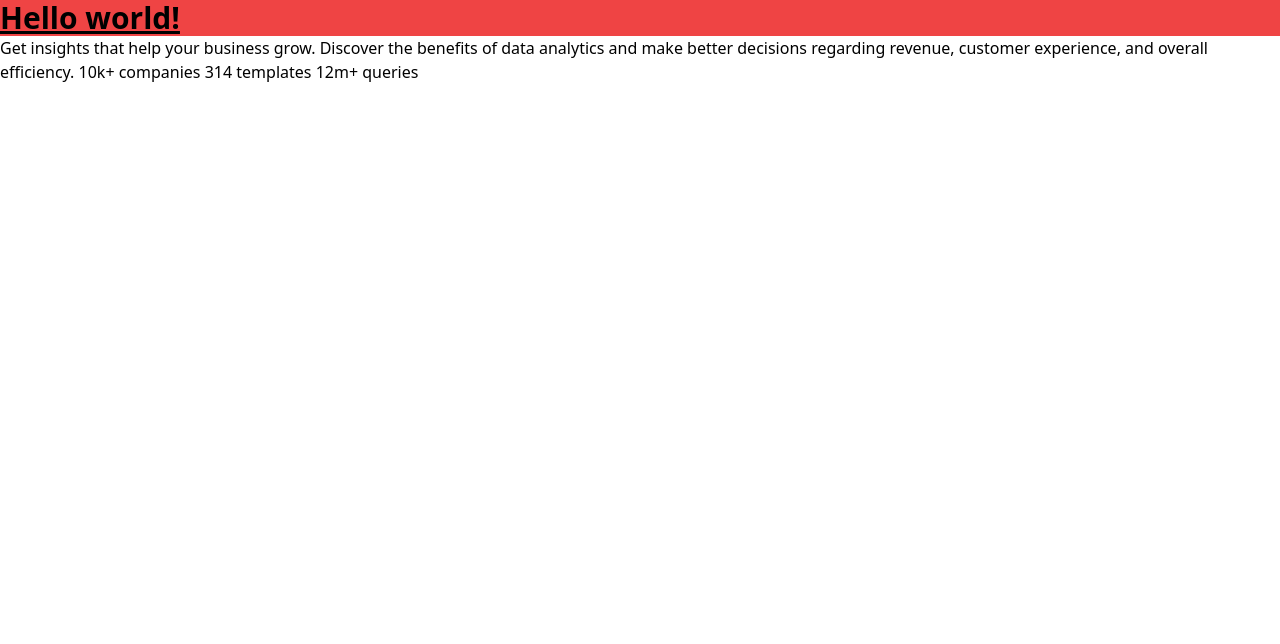
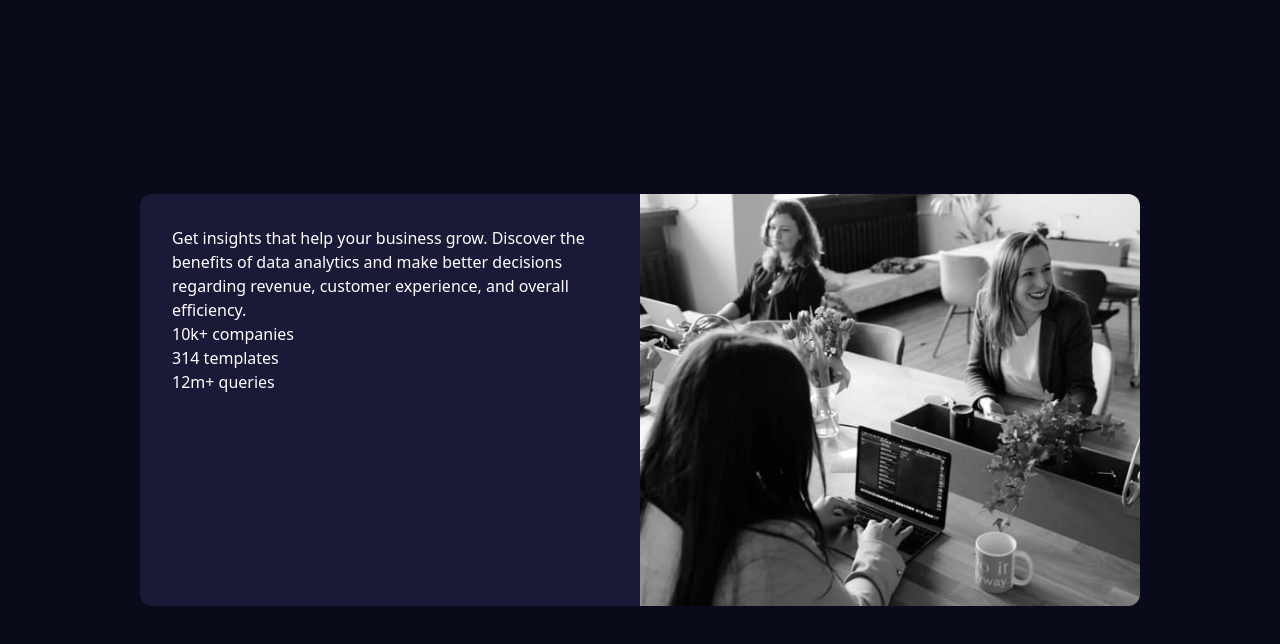
Before and after one commit to jessicaArvizu/FEpractice_Stats-Preview-Card-Component, a website built with Vite: page index.html in a window 1280 px wide. Built offline with nearby package versions, Linux system fonts and the light colour scheme.

Commit message:
Card base

```diff
--- a/index.html
+++ b/index.html
@@ -6,24 +6,33 @@
   <link rel="icon" type="image/svg+xml" href="./public/favicon-32x32.png" />
   <meta name="viewport" content="width=device-width, initial-scale=1.0" />
   <title>Frontend Mentor | Stats preview card component</title>
+  <link rel="preconnect" href="https://fonts.googleapis.com">
+  <link rel="preconnect" href="https://fonts.gstatic.com" crossorigin>
+  <link href="https://fonts.googleapis.com/css2?family=Inter:wght@100..900&display=swap" rel="stylesheet">
+  <link
+    href="https://fonts.googleapis.com/css2?family=Inter:wght@100..900&family=Lexend+Deca:wght@100..900&display=swap"
+    rel="stylesheet">
 </head>
 
-<body>
+<body class="bg-very-dark-blue w-screen h-screen">
 
-  <main>
-    <h1 class="text-3xl font-bold underline bg-red-500">
-      Hello world!
-    </h1>
-
-    Get insights that help your business grow.
-
-    Discover the benefits of data analytics and make better decisions regarding revenue, customer
-    experience, and overall efficiency.
-
-    10k+ companies
-    314 templates
-    12m+ queries
-
+  <main class="h-screen flex items-center justify-center text-t-white">
+    <div class="flex flex-col w-[1000px] lg:flex-row bg-dark-desaturated-blue rounded-xl	overflow-hidden">
+      <div class="lg:w-1/2 lg:order-2">
+        <img src="public/image-header-desktop.jpg" alt="Header Image">
+      </div>
+      <div class="lg:w-1/2 p-8 lg:order-1">
+        <p>
+          Get insights that help your business grow. Discover the benefits of data analytics and make better decisions
+          regarding revenue, customer experience, and overall efficiency.
+        </p>
+        <ul>
+          <li>10k+ companies</li>
+          <li>314 templates</li>
+          <li>12m+ queries</li>
+        </ul>
+      </div>
+    </div>
   </main>
   <script type="module" src="/main.js"></script>
 </body>
--- a/tailwind.config.js
+++ b/tailwind.config.js
@@ -5,7 +5,16 @@ export default {
     "./main.js",
   ],
   theme: {
-    extend: {},
+    extend: {
+      colors:{
+        'very-dark-blue':'hsl(233, 47%, 7%)',
+        'dark-desaturated-blue':'hsl(244, 38%, 16%)',
+        'soft-violet':'hsl(277, 64%, 61%)',
+        't-white':'hsl(0, 0%, 100%)',
+        'p-transparent-white':'hsla(0, 0%, 100%, 0.75)',
+        'h-transparent-white':'hsla(0, 0%, 100%, 0.6)',
+      }
+    },
   },
   plugins: [],
 }
```
